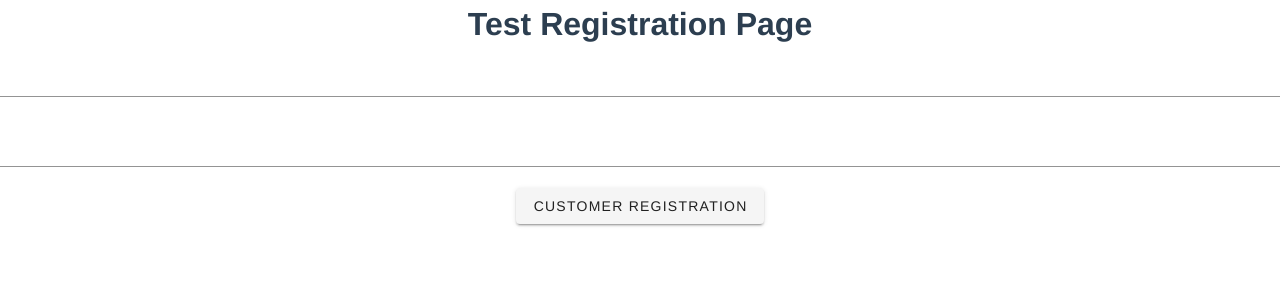
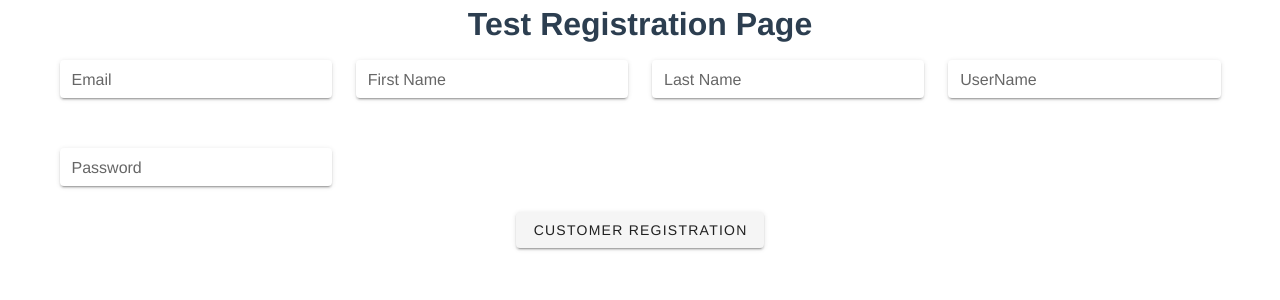
Before and after one commit to DMcDonald57/SecondFoodie, a Vue app: page /#/ in a window 1280 px wide. Shown: the top 300 px of the page. Built offline with nearby package versions, Linux system fonts and the light colour scheme; no server answers.

Commit message:
organizing client registration page before testing

```diff
--- a/src/views/RegistrationPage.vue
+++ b/src/views/RegistrationPage.vue
@@ -1,28 +1,27 @@
 <template>
-    <div>
+    <v-form>
         <h1>Test Registration Page</h1>
-        <v-text-field
-        v-model="email"
-        />
-        <!-- <v-text-field
-        v-model="first_name"
-        />
-        <v-text-field
-        v-model="last_name"
-        />
-        <v-text-field
-        v-model="username"
-        /> -->
-        <v-text-field
-        v-model="password"
-        />
-
-
-        <v-btn @click="registration">Customer Registration</v-btn>
-
-        <!-- <v-btn @click="apiCall">Test API</v-btn> -->
-
-    </div>
+        <v-container>
+            <v-row>
+                <v-col cols="12" sm="6" md="3">
+                    <v-text-field label="Email" solo dense></v-text-field>
+                </v-col>
+                <v-col cols="12" sm="6" md="3">
+                    <v-text-field label="First Name" solo dense></v-text-field>
+                </v-col>
+                <v-col cols="12" sm="6" md="3">
+                    <v-text-field label="Last Name" solo dense></v-text-field>
+                </v-col>
+                <v-col cols="12" sm="6" md="3">
+                    <v-text-field label="UserName" solo dense></v-text-field>
+                </v-col>
+                <v-col cols="12" sm="6" md="3">
+                    <v-text-field label="Password" solo dense></v-text-field>
+                </v-col>
+            </v-row>
+            <v-btn @click="registration">Customer Registration</v-btn>
+        </v-container>
+    </v-form>
 </template>
 
 <script>
@@ -38,7 +37,6 @@ import axios from 'axios';
                 email : "",
                 first_name: "",
                 last_name: "",
-                image_url: "",
                 username: "",
                 password : "",
             }
@@ -74,5 +72,8 @@ methods: {
 </script>
 
 <style scoped>
+v-container {
+
+}
 
 </style>
```
